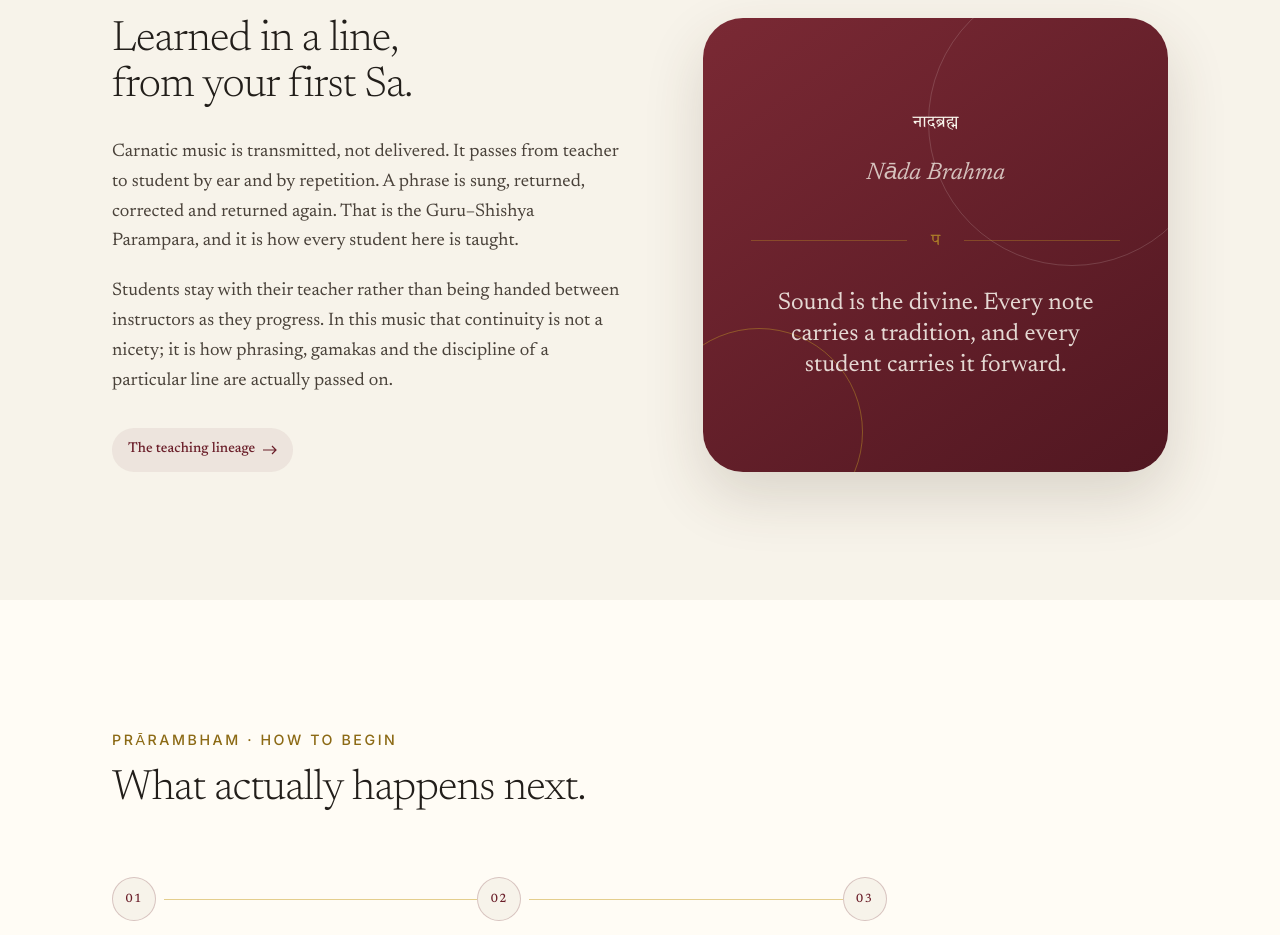
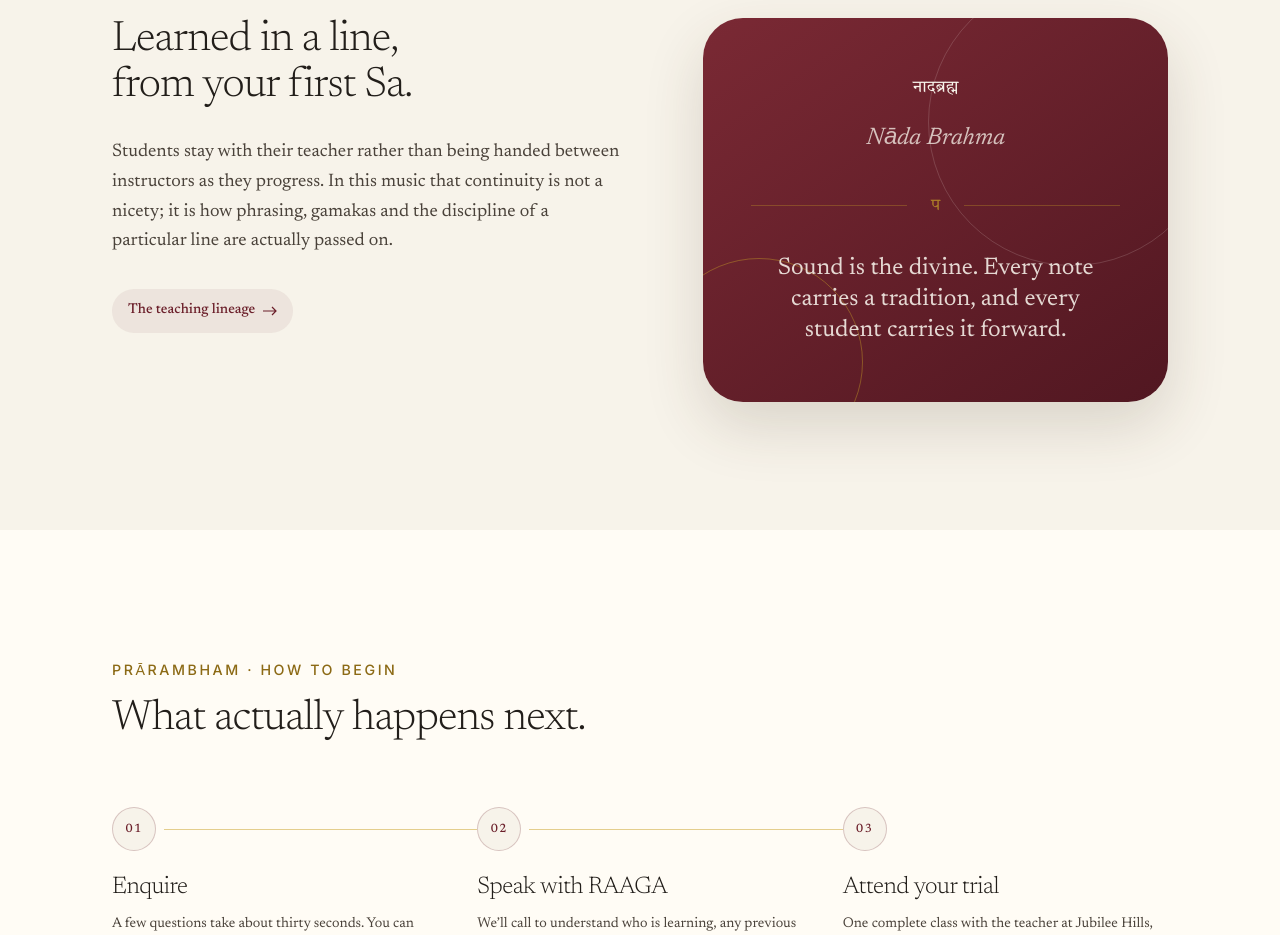
Before and after one commit to himacharan128/theraaga-web, a Next.js app: page / in a window 1280 px wide. Shown: the part 4220-5155 px from the top of the page. Built offline with nearby package versions, Linux system fonts and the light colour scheme.

Commit message:
Tell the Guru-Shishya story once, on /about
The homepage tradition paragraph and the first teaching principle on /gurus
repeated /about's Parampara section near-verbatim. The homepage keeps its
continuity paragraph and link; the /gurus principle drops the repeated phrase
and keeps the rest.

```diff
--- a/src/components/sections/MeetTradition.tsx
+++ b/src/components/sections/MeetTradition.tsx
@@ -6,8 +6,9 @@ import { SwaraDivider } from '@/components/ui/Ornament'
  * The Guru–Shishya positioning, in brief.
  *
  * The full lineage, the scholarly work and the teaching principles live on
- * /gurus. This is the homepage's short form: enough to establish why the
- * teaching is what it is, then a route onward. Deliberately no portrait and no
+ * /gurus, and the Guru–Shishya explanation itself is told once, on /about.
+ * This is the homepage's short form: enough to establish why the teaching is
+ * what it is, then a route onward. Deliberately no portrait and no
  * placeholder frame — with no client photography, a person-shaped hole is what
  * makes a school site look abandoned.
  *
@@ -23,13 +24,6 @@ export function MeetTradition() {
             Learned in a line, from your first Sa.
           </h2>
           <div className="u-measure mt-7 space-y-5 text-[length:var(--text-step-0)] leading-[var(--lh-body)] text-text-secondary">
-            <p>
-              Carnatic music is transmitted, not delivered. It passes from
-              teacher to student by ear and by repetition. A phrase is sung,
-              returned, corrected and returned again. That is the
-              Guru–Shishya Parampara, and it is how every student here is
-              taught.
-            </p>
             <p>
               Students stay with their teacher rather than being handed between
               instructors as they progress. In this music that continuity is not
--- a/src/content/seed/teaching.ts
+++ b/src/content/seed/teaching.ts
@@ -70,7 +70,7 @@ export const teachingPrinciples: TeachingPrinciple[] = [
   {
     order: 1,
     title: 'The Guru–Shishya Parampara',
-    body: 'Carnatic Sangeetham is transmitted, not delivered. It passes from teacher to student by ear and by repetition — a phrase sung, a phrase returned, corrected, returned again. Almost nothing about that process has needed to change, and we have not changed it.',
+    body: 'Carnatic Sangeetham passes from teacher to student by ear and by repetition — a phrase sung, a phrase returned, corrected, returned again. Almost nothing about that process has needed to change, and we have not changed it.',
   },
   {
     order: 2,
```
